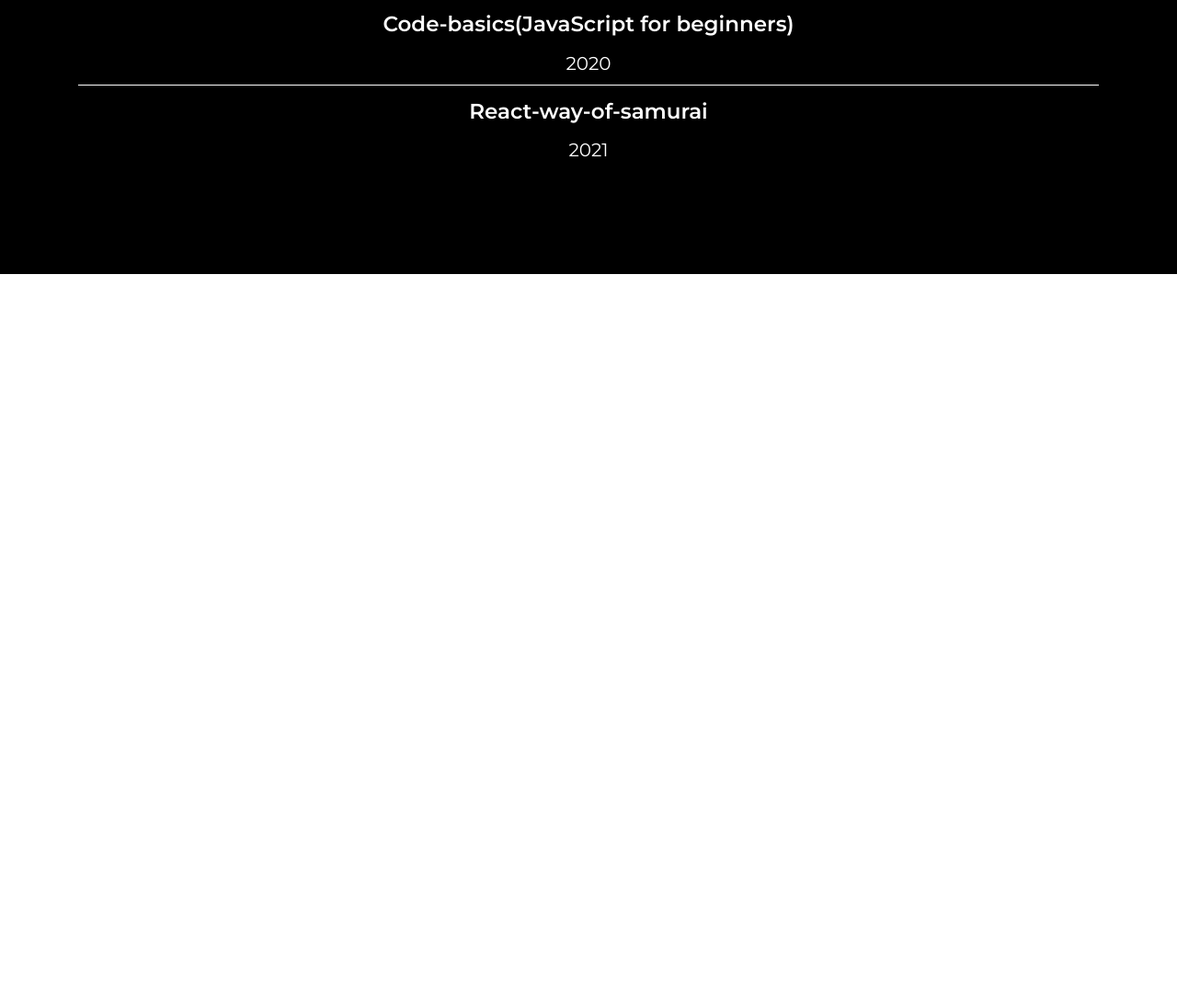
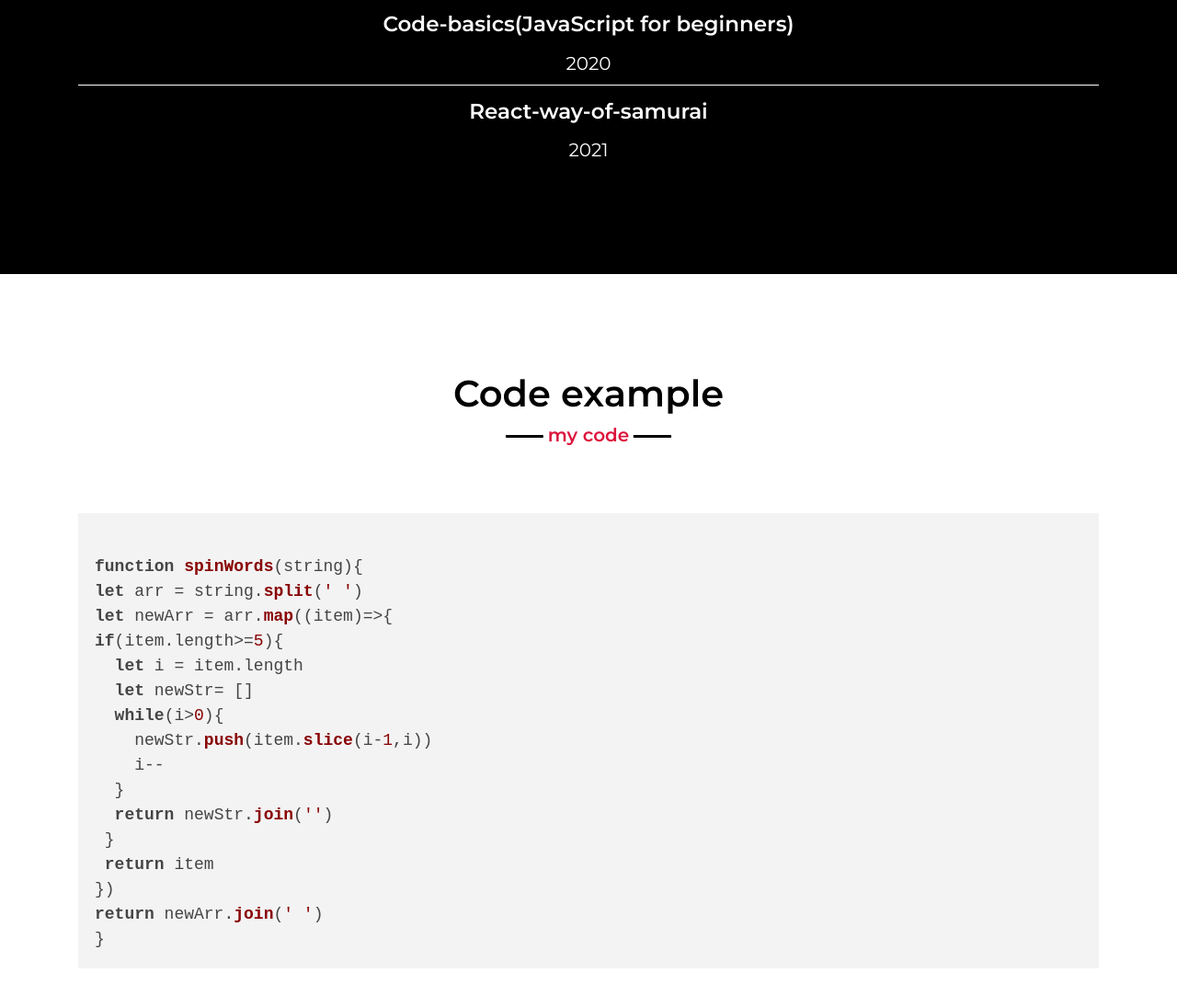
Before and after one commit to SeroffiM/SeroffiM-rsschool-cv, a plain HTML site: page index.html in a window 1280 px wide. Shown: the part 3185-4280 px from the top of the page at 92% size. Before the commit the page ends 3483 px from the top, so only its background shows below. Drawn offline with nearby package versions, Linux system fonts and the light colour scheme.

Commit message:
feat: add code section

```diff
--- a/index.html
+++ b/index.html
@@ -9,6 +9,9 @@
   <link rel="preconnect" href="https://fonts.googleapis.com">
   <link rel="preconnect" href="https://fonts.gstatic.com" crossorigin>
   <link href="https://fonts.googleapis.com/css2?family=Montserrat:wght@300;400;500;600;700;900&display=swap" rel="stylesheet">
+  <link rel="stylesheet" href="//cdnjs.cloudflare.com/ajax/libs/highlight.js/11.2.0/styles/default.min.css">
+  <script src="//cdnjs.cloudflare.com/ajax/libs/highlight.js/11.2.0/highlight.min.js"></script>
+  <script>hljs.highlightAll();</script>
 </head>
 <body>
   <header class="header" id="home">
@@ -173,6 +176,34 @@
         </div>
       </div>
     </section>
+    <section class="section code" id="code">
+      <div class="wrapper">
+        <h2 class="section-title code__title">
+          Code example
+        </h2>
+        <div>
+          <pre>
+            <code class="javascript">
+function spinWords(string){
+let arr = string.split(' ')
+let newArr = arr.map((item)=&gt;{
+if(item.length&gt;=5){
+  let i = item.length
+  let newStr= []
+  while(i&gt;0){
+    newStr.push(item.slice(i-1,i))
+    i--
+  }
+  return newStr.join('')
+ }
+ return item
+})
+return newArr.join(' ')
+}</code>
+          </pre>
+        </div>
+      </div>
+    </section>
   </main>
   <script src="index.js"></script>
 </body>
--- a/style.css
+++ b/style.css
@@ -427,6 +427,13 @@ html{
   width: 325px;
 }
 
+.code__title::after {
+  content: 'my code';
+}
+pre code.hljs {
+  font-size: 18px;
+}
+
 
 
 @media (max-width: 950px) {
```
